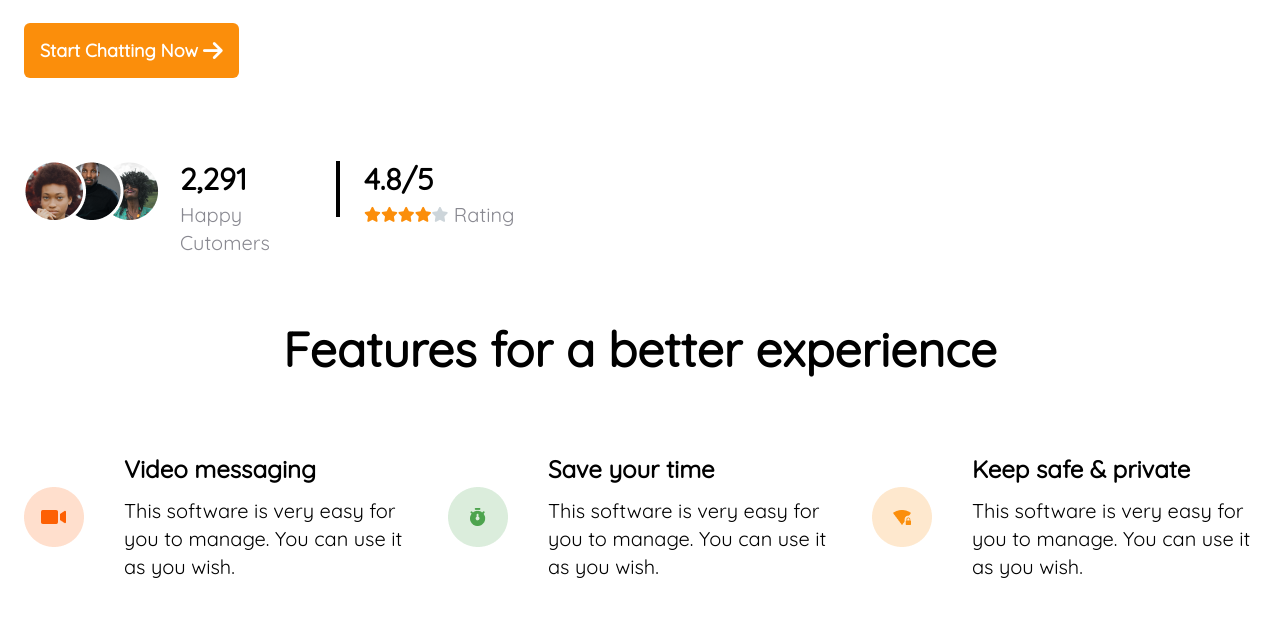
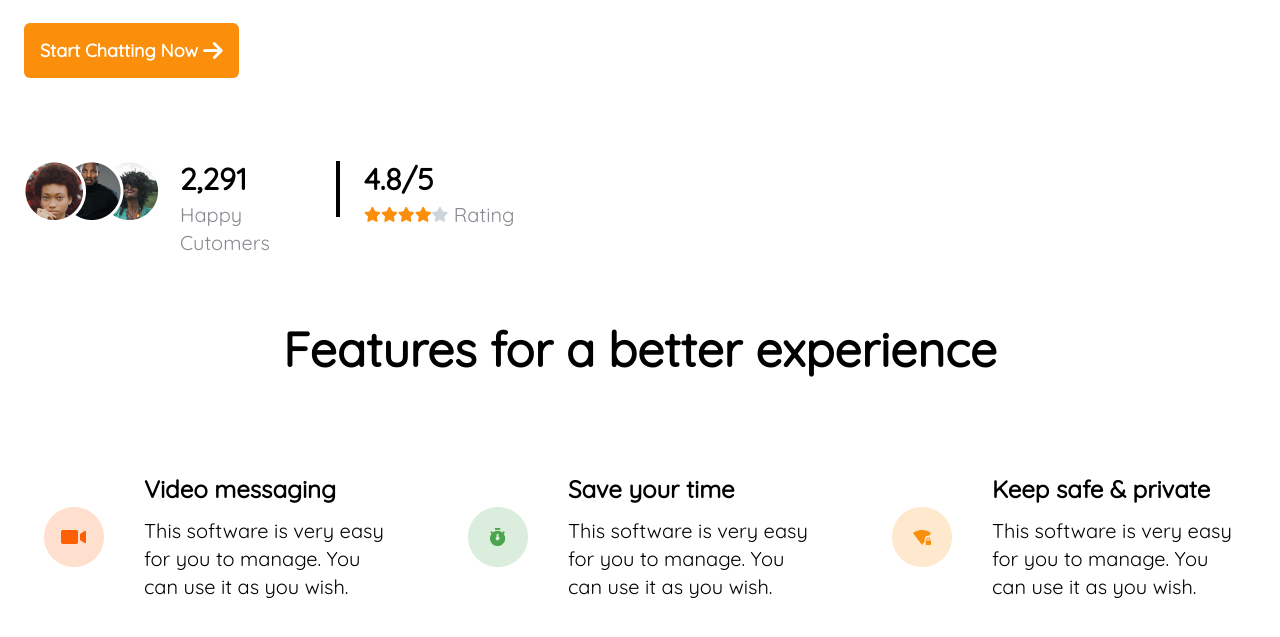
Before and after one commit to alimuhammeddev/Apex, a plain HTML site: page index.html in a window 1280 px wide. Shown: the part 763-1400 px from the top of the page. Before the commit the page ends 1368 px from the top, so only its background shows below. Drawn offline with nearby package versions, Linux system fonts and the light colour scheme.

Commit message:
final commit on features page

```diff
--- a/index.html
+++ b/index.html
@@ -100,36 +100,36 @@
                 <h1 class="lg:text-5xl text-3xl font-semibold text-center mt-5">
                     Features for a better experience
                 </h1>
-                <div class="grid grid-cols-1 md:grid-cols-3 lg:grid-cols-3 gap-10 lg:mt-20 -mt-10">
-                    <div class="lg:flex lg:items-center gap-10 lg:p-0 p-24">
-                        <img src="/images/video.png" class="mx-auto block" alt="">
+                <div class="grid grid-cols-1 md:grid-cols-3 lg:grid-cols-3 gap-10 lg:mt-20 mt-10">
+                    <div class="flex items-center gap-10 hover:bg-[#f6f6f6] p-5 duration-500 ease-out transition rounded-md">
+                        <img src="/images/video.png" alt="">
                         <div>
-                            <h1 class="text-2xl font-bold lg:text-start text-center lg:mt-0 mt-5">
+                            <h1 class="text-2xl font-bold">
                                 Video messaging
                             </h1>
-                            <p class="text-xl mt-3 lg:text-start text-center">
+                            <p class="text-xl mt-3">
                                 This software is very easy for you to manage. You can use it as you wish.
                             </p>
                         </div>
                     </div>
-                    <div class="lg:flex lg:items-center gap-10 lg:p-0 p-24 lg:mt-0 -mt-40">
-                        <img src="/images/time.png" class="mx-auto block" alt="">
+                    <div class="flex items-center gap-10 hover:bg-[#f6f6f6] p-5 duration-500 ease-out transition rounded-md">
+                        <img src="/images/time.png" alt="">
                         <div>
-                            <h1 class="text-2xl font-bold lg:text-start text-center lg:mt-0 mt-5">
+                            <h1 class="text-2xl font-bold">
                                 Save your time
                             </h1>
-                            <p class="text-xl mt-3 lg:text-start text-center">
+                            <p class="text-xl mt-3">
                                 This software is very easy for you to manage. You can use it as you wish.
                             </p>
                         </div>
                     </div>
-                    <div class="lg:flex lg:items-center gap-10 lg:p-0 p-24 lg:mt-0 -mt-40">
-                        <img src="/images/network.png" class="mx-auto block" alt="">
+                    <div class="flex items-center gap-10 hover:bg-[#f6f6f6] p-5 duration-500 ease-out transition rounded-md">
+                        <img src="/images/network.png" alt="">
                         <div>
-                            <h1 class="text-2xl font-bold lg:text-start text-center lg:mt-0 mt-5">
+                            <h1 class="text-2xl font-bold">
                                 Keep safe & private
                             </h1>
-                            <p class="text-xl mt-3 lg:text-start text-center">
+                            <p class="text-xl mt-3">
                                 This software is very easy for you to manage. You can use it as you wish.
                             </p>
                         </div>
```
